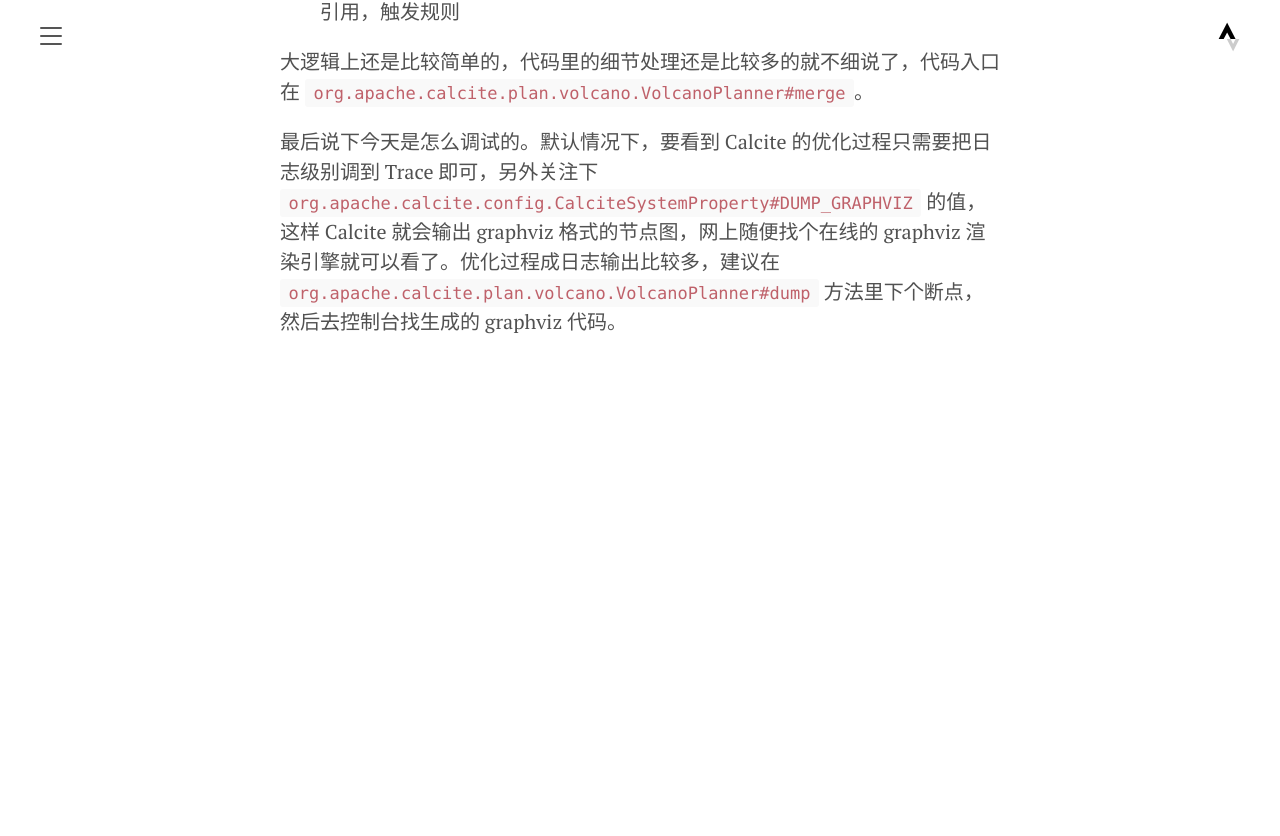
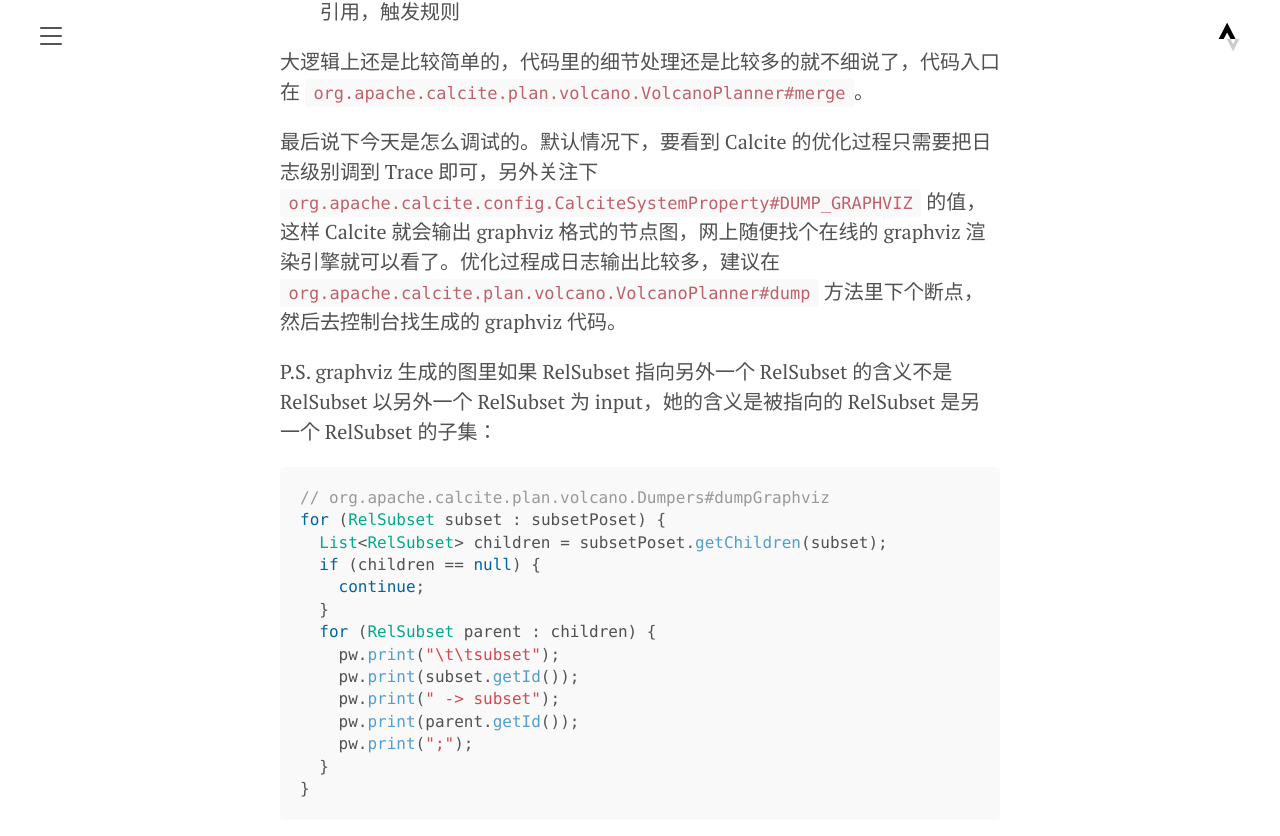
Before and after one commit to yoncise/yoncise.github.io, a Jekyll site: the page built from logs/_posts/2022/2022-11-04-105075151.md, in a window 1280 px wide and 900 px high, scrolled down 2031 px. Shown: the top 836 px of the window. Built offline with Jekyll 4.4.1, drawn with Linux system fonts in a browser that asks for light colours; before the commit the page ends 2448 px from its top, so only the background shows below that.

````diff
--- a/logs/_posts/2022/2022-11-04-105075151.md
+++ b/logs/_posts/2022/2022-11-04-105075151.md
@@ -64,3 +64,21 @@
 大逻辑上还是比较简单的，代码里的细节处理还是比较多的就不细说了，代码入口在 `org.apache.calcite.plan.volcano.VolcanoPlanner#merge`。
 
 最后说下今天是怎么调试的。默认情况下，要看到 Calcite 的优化过程只需要把日志级别调到 Trace 即可，另外关注下 `org.apache.calcite.config.CalciteSystemProperty#DUMP_GRAPHVIZ` 的值，这样 Calcite 就会输出 graphviz 格式的节点图，网上随便找个在线的 graphviz 渲染引擎就可以看了。优化过程成日志输出比较多，建议在 `org.apache.calcite.plan.volcano.VolcanoPlanner#dump` 方法里下个断点，然后去控制台找生成的 graphviz 代码。
+
+P.S. graphviz 生成的图里如果 RelSubset 指向另外一个 RelSubset 的含义不是 RelSubset 以另外一个 RelSubset 为 input，她的含义是被指向的 RelSubset 是另一个 RelSubset 的子集：
+```java
+// org.apache.calcite.plan.volcano.Dumpers#dumpGraphviz
+for (RelSubset subset : subsetPoset) {
+  List<RelSubset> children = subsetPoset.getChildren(subset);
+  if (children == null) {
+    continue;
+  }
+  for (RelSubset parent : children) {
+    pw.print("\t\tsubset");
+    pw.print(subset.getId());
+    pw.print(" -> subset");
+    pw.print(parent.getId());
+    pw.print(";");
+  }
+}
+```
````
